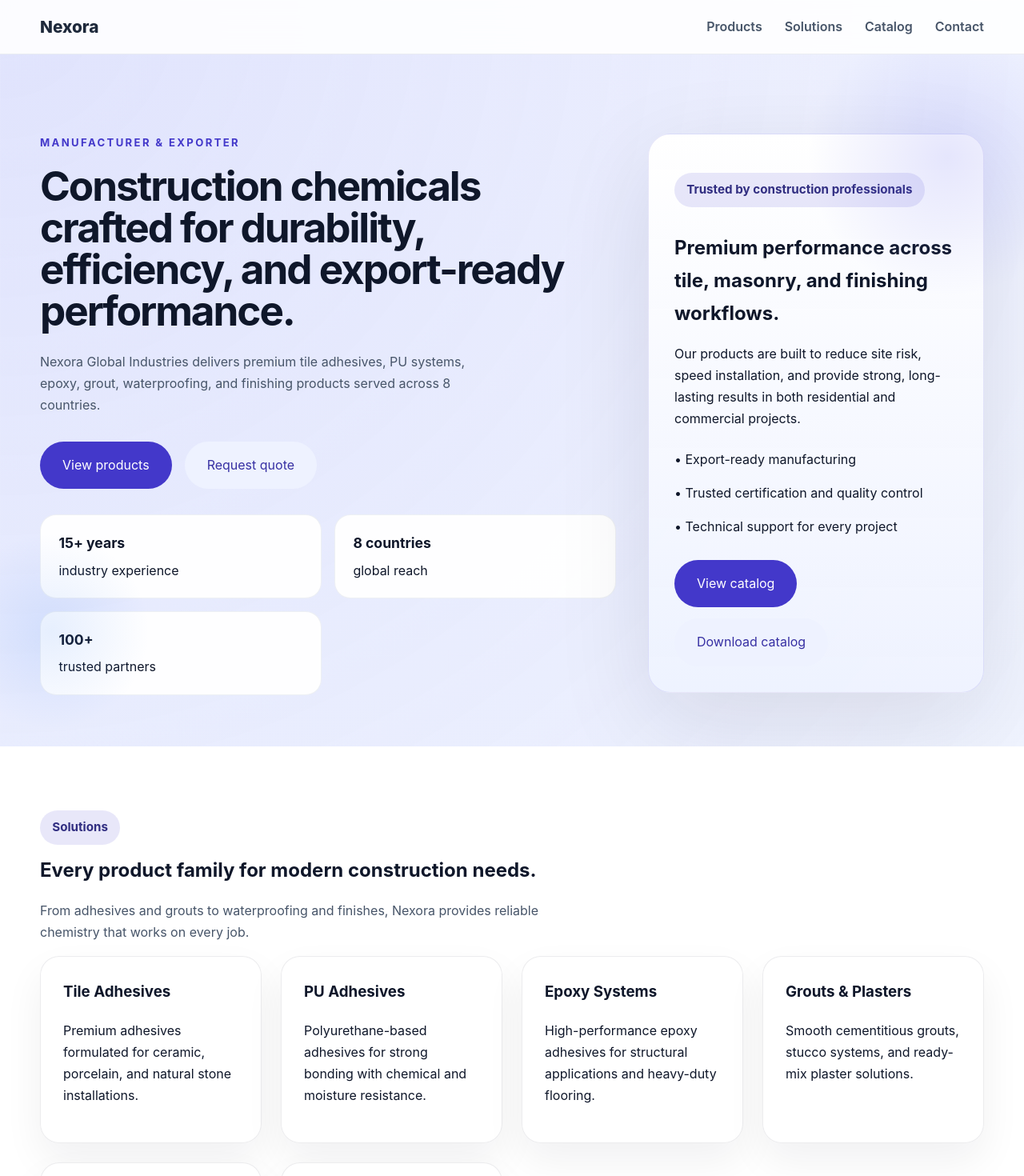
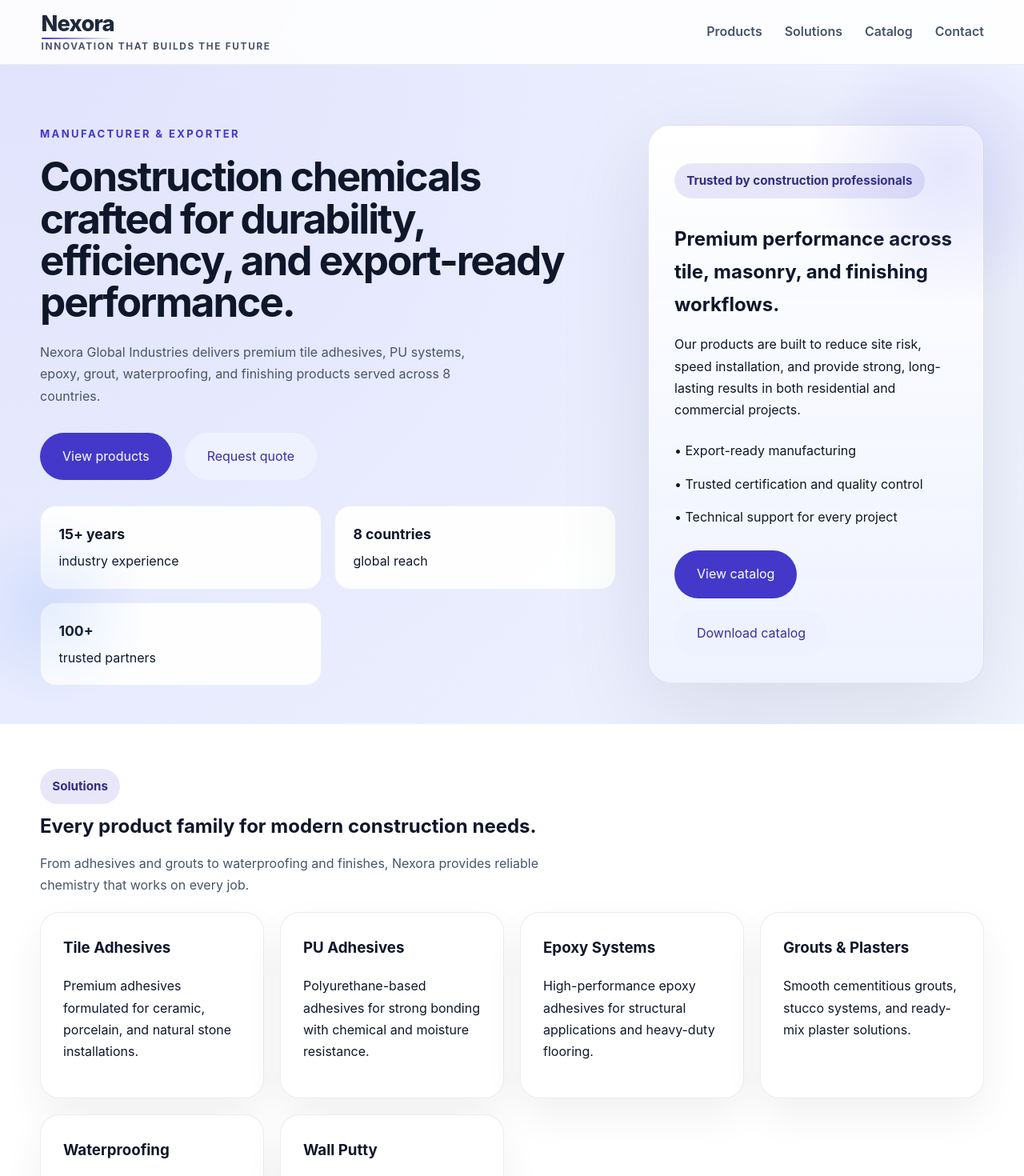
Before and after one commit to jaypalsodha/nexora, a Next.js app: page / in a window 1280 px wide. Shown: the top 1470 px of the page at 80% size. Built offline with nearby package versions, Linux system fonts and the light colour scheme.

Commit message:
Refine header branding and spacing

```diff
--- a/app/globals.css
+++ b/app/globals.css
@@ -42,7 +42,7 @@ button,
 }
 
 .section {
-  padding: 5rem 0;
+  padding: 3.5rem 0;
 }
 
 .section-alt {
@@ -67,9 +67,40 @@ button,
 }
 
 .brand {
+  display: inline-flex;
+  flex-direction: column;
+  align-items: flex-start;
+  gap: 0.24rem;
   font-weight: 800;
   color: #1e293b;
-  font-size: 1.3rem;
+  line-height: 1.05;
+  padding-left: 0.1rem;
+}
+
+.brand-name {
+  font-size: clamp(1.35rem, 2.6vw, 1.7rem);
+  letter-spacing: -0.03em;
+  position: relative;
+}
+
+.brand-name::after {
+  content: "";
+  position: absolute;
+  left: 0;
+  bottom: -0.28rem;
+  width: 100%;
+  height: 2px;
+  background: linear-gradient(90deg, #4338ca, transparent);
+  border-radius: 999px;
+}
+
+.brand-tagline {
+  font-size: 0.74rem;
+  font-weight: 700;
+  letter-spacing: 0.14em;
+  text-transform: uppercase;
+  color: #475569;
+  margin-top: 0.2rem;
 }
 
 .nav-links {
@@ -89,8 +120,8 @@ button,
 }
 
 .hero {
-  padding-top: 6rem;
-  padding-bottom: 4rem;
+  padding-top: 4.5rem;
+  padding-bottom: 3rem;
 }
 
 .hero-grid {
@@ -576,23 +607,24 @@ button,
 
 .section-heading {
   max-width: 640px;
+  margin-bottom: 1.25rem;
 }
 
 .section-heading h2,
 .section-heading .section-title {
-  margin: 0.75rem 0 0;
+  margin: 0.5rem 0 0;
 }
 
 .section-subtitle,
 .subtitle {
-  margin-top: 1rem;
+  margin-top: 0.75rem;
   color: #475569;
   max-width: 52rem;
 }
 
 .grid {
   display: grid;
-  gap: 1.5rem;
+  gap: 1.25rem;
 }
 
 .category-grid {
@@ -716,7 +748,7 @@ button,
   display: flex;
   flex-wrap: wrap;
   gap: 0.85rem;
-  margin: 2rem 0 1rem;
+  margin: 1.25rem 0 0.75rem;
 }
 
 .filter-pill {
--- a/app/page.tsx
+++ b/app/page.tsx
@@ -34,7 +34,8 @@ export default function HomePage() {
       <header className="site-header">
         <div className="container header-inner">
           <a className="brand" href="#hero">
-            Nexora
+            <span className="brand-name">Nexora</span>
+            <span className="brand-tagline">Innovation that builds the future</span>
           </a>
           <nav className="nav-links">
             <a href="#products">Products</a>
```
